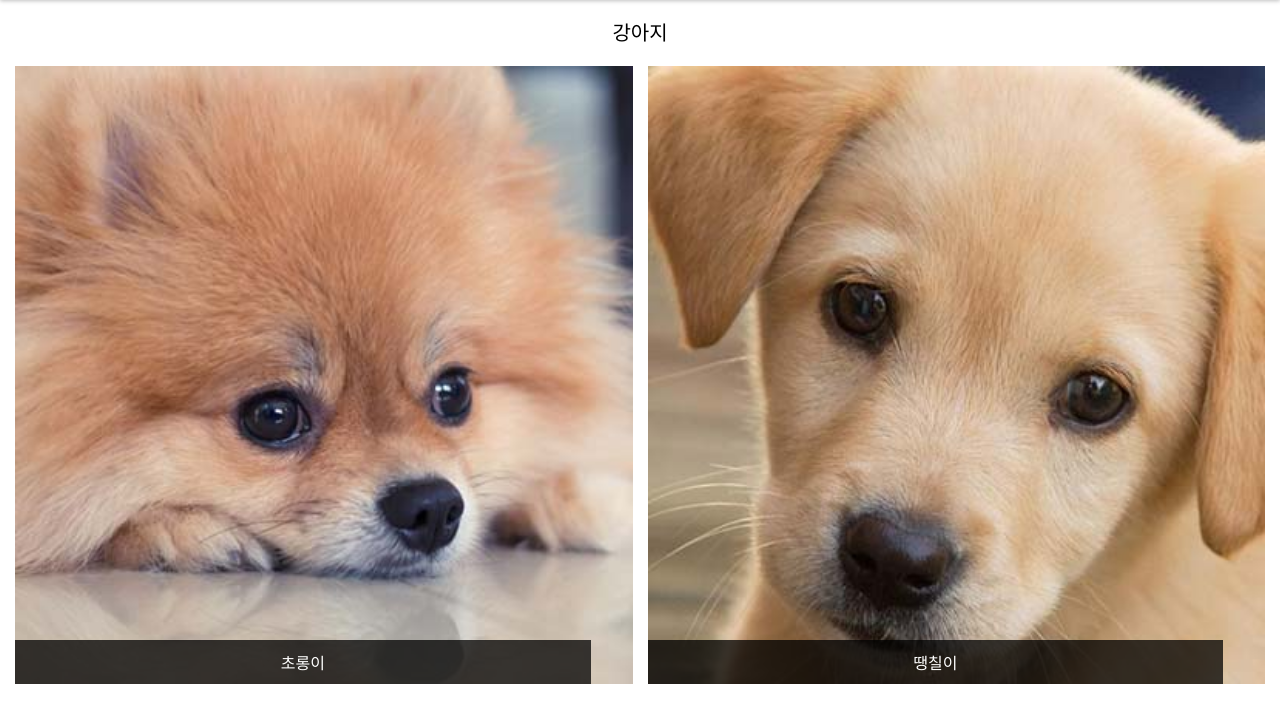
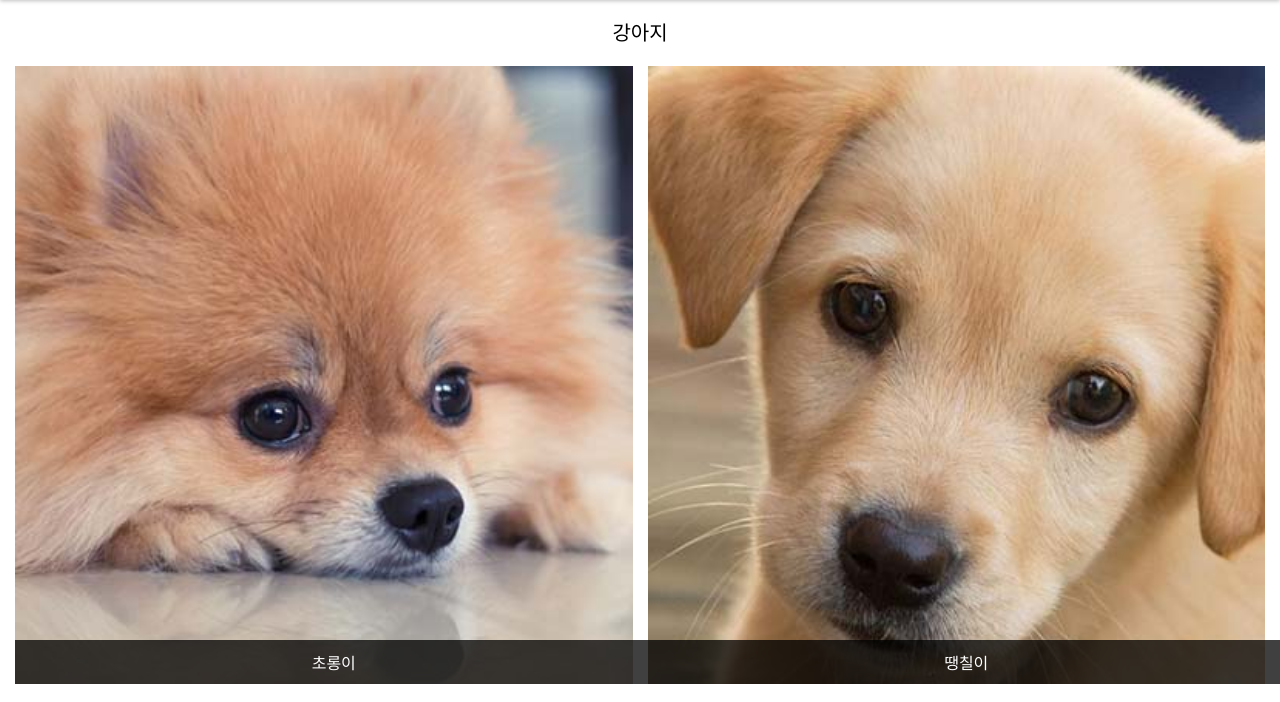
Before and after one commit to z9in/animal_index, a plain HTML site: page index.html in a window 1280 px wide. Shown: the part 87-789 px from the top of the page. Drawn offline with Linux system fonts and the light colour scheme.

Commit message:
Update style.css

```diff
--- a/style.css
+++ b/style.css
@@ -74,6 +74,7 @@ main ul li img {
     color: white;
     padding: 10px;
     text-align: center;
+    box-size: border-box;
 }
 /* 사진에 이름 배치 */
 .item {
@@ -82,7 +83,7 @@ main ul li img {
 .name {
     position: absolute;
     bottom: 0;
-    width: 90%;
+    width: 100%;
 }
 
 img {
```
